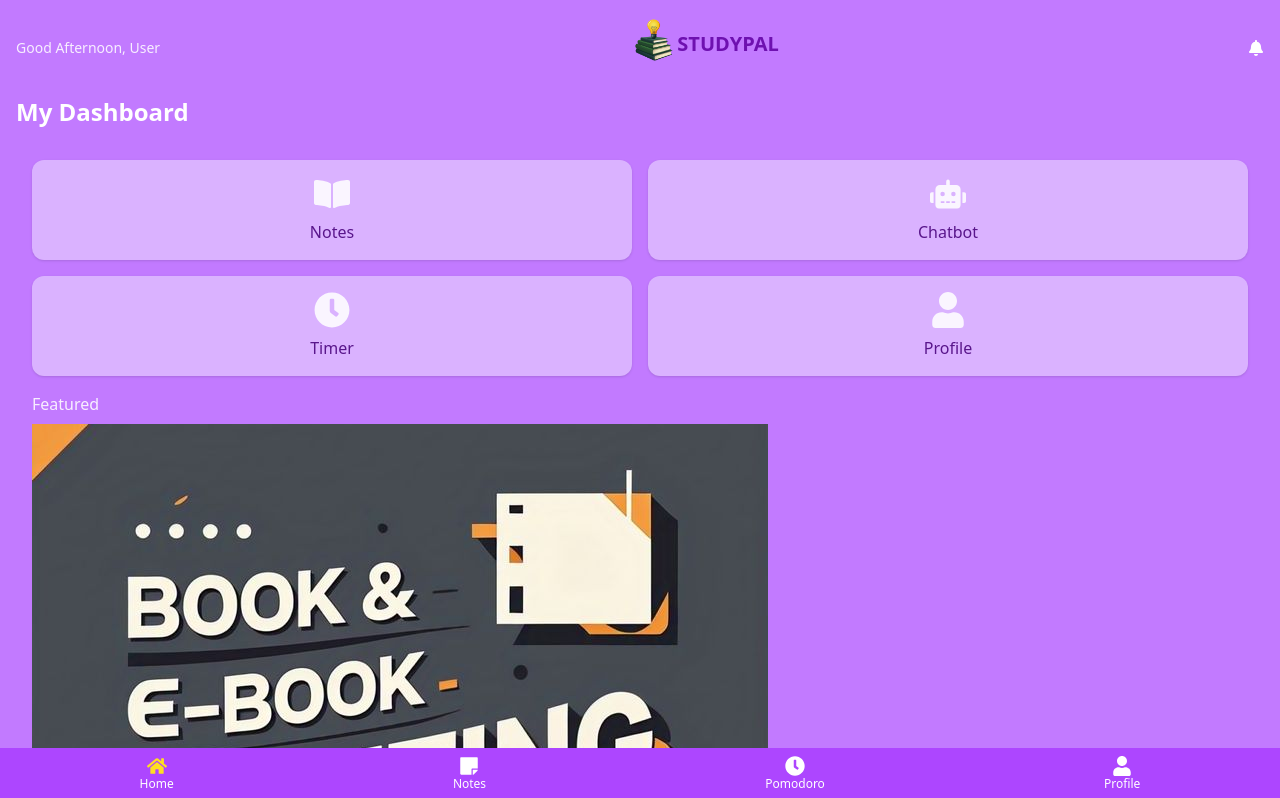
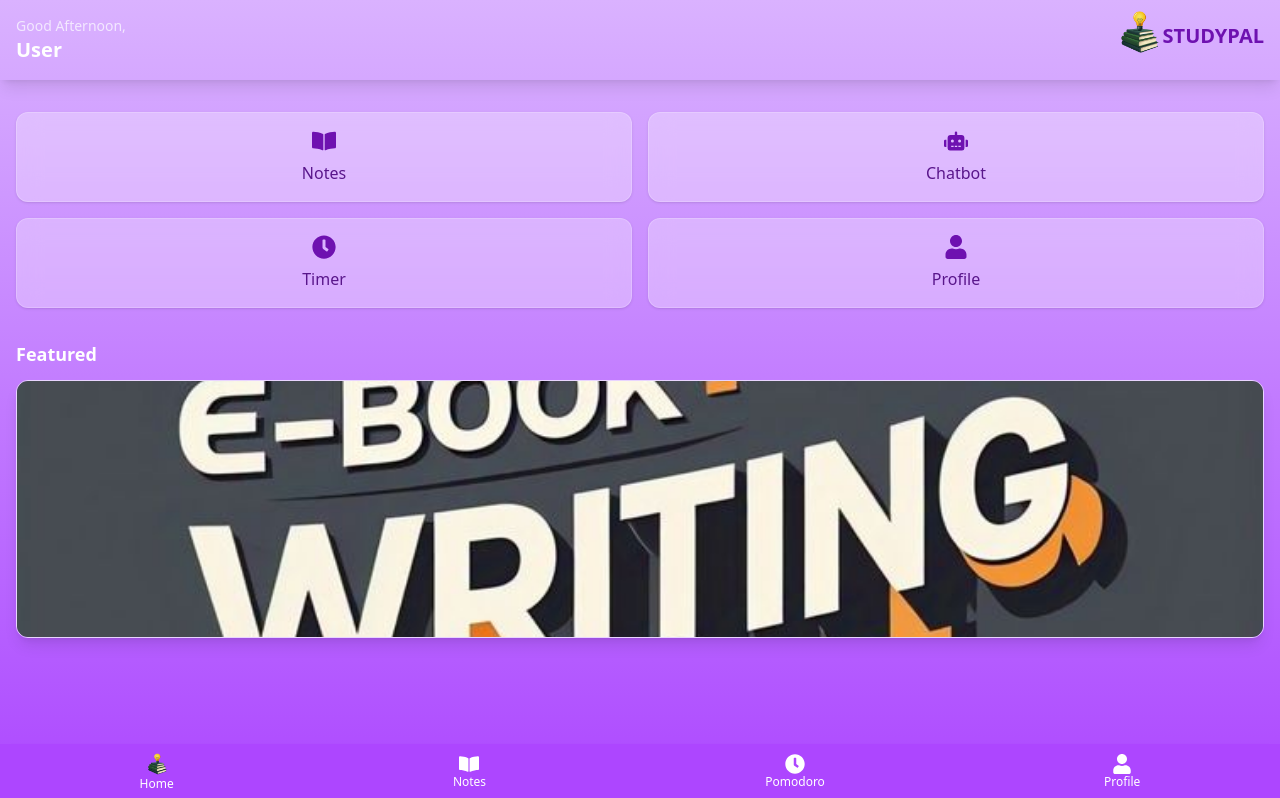
Before and after one commit to JoyObaidu/StudyPal-Webapp--Reactrouter, a React (Vite) app: page /dashboard in a window 1280 px wide. Shown: the top 798 px of the page. Built offline with nearby package versions, Linux system fonts and the light colour scheme.

Commit message:
finished pages

```diff
--- a/src/components/DashboardCard.jsx
+++ b/src/components/DashboardCard.jsx
@@ -1,10 +1,10 @@
 import React from 'react';
 import { Link } from 'react-router-dom';
 
-const DashboardCard = ({ icon, label, to }) => {
+const DashboardCard = ({ icon, label, to, className }) => {
   return (
     <Link to={to} className="no-underline">
-      <div className="bg-purple-300 rounded-xl flex flex-col items-center justify-center p-4 shadow hover:bg-purple-400 transition-all">
+      <div className={`bg-purple-300 rounded-xl flex flex-col items-center justify-center p-4 shadow hover:bg-purple-400 transition-all ${className}`}>
         <div className="text-4xl mb-2">{icon}</div>
         <div className="text-base font-medium text-purple-900">{label}</div>
       </div>
--- a/src/components/Navbar.jsx
+++ b/src/components/Navbar.jsx
@@ -1,26 +1,36 @@
 import React from 'react';
-import { FaHome, FaStickyNote, FaClock, FaUser } from 'react-icons/fa';
+import { FaBookOpen, FaClock, FaUser } from 'react-icons/fa';
 import { Link, useLocation } from 'react-router-dom';
+import Logo from '../assets/logo.png';
 
 const BottomNav = () => {
   const location = useLocation();
 
   const navItems = [
-    { path: '/dashboard', icon: <FaHome />, label: 'Home' },
-    { path: '/notes', icon: <FaStickyNote />, label: 'Notes' },
-    { path: '/pomodoro', icon: <FaClock />, label: 'Pomodoro' },
-    { path: '/profile', icon: <FaUser />, label: 'Profile' },
+    { path: '/dashboard', type: 'image', icon: Logo, label: 'Home' },
+    { path: '/notes', type: 'icon', icon: FaBookOpen, label: 'Notes' },
+    { path: '/pomodoro', type: 'icon', icon: FaClock, label: 'Pomodoro' },
+    { path: '/profile', type: 'icon', icon: FaUser, label: 'Profile' },
   ];
 
   return (
-    <nav className="fixed bottom-0 left-0 right-0 bg-purple-500 shadow-lg">
+    <nav className="fixed bottom-0 left-0 right-0 bg-purple-500 shadow-lg z-50">
       <div className="flex justify-around items-center py-2">
         {navItems.map((item) => {
           const active = location.pathname === item.path;
+
           return (
-            <Link key={item.path} to={item.path} className="flex flex-col items-center text-white hover:text-purple-100">
+            <Link
+              key={item.path}
+              to={item.path}
+              className="flex flex-col items-center text-white hover:text-purple-100"
+            >
               <div className={`${active ? 'text-yellow-300' : ''} text-xl`}>
-                {item.icon}
+                {item.type === 'image' ? (
+                  <img src={item.icon} alt={item.label} className="w-6 h-6" />
+                ) : (
+                  <item.icon />
+                )}
               </div>
               <span className="text-xs">{item.label}</span>
             </Link>
--- a/src/pages/ChangePassword.jsx
+++ b/src/pages/ChangePassword.jsx
@@ -36,7 +36,7 @@ const ChangePassword = () => {
 
       <form
         onSubmit={handleSubmit}
-        className="w-full max-w-md bg-white shadow rounded-lg p-6 space-y-4"
+        className="w-full max-w-md p-6 space-y-4"
       >
         {message && <div className="text-center text-sm text-red-500">{message}</div>}
 
@@ -75,7 +75,7 @@ const ChangePassword = () => {
 
         <button
           type="submit"
-          className="w-full bg-purple-800 text-white py-2 rounded font-semibold hover:bg-purple-700 transition"
+          className="w-full bg-purple-800 text-white py-2 rounded-md font-semibold hover:bg-purple-700 transition"
         >
           Change Password
         </button>
--- a/src/pages/Dashboard.jsx
+++ b/src/pages/Dashboard.jsx
@@ -1,6 +1,6 @@
 import React from 'react'
 import DashboardCard from '../components/DashboardCard'
-import { FaBookOpen, FaClock, FaUser, FaRobot, FaBell } from 'react-icons/fa'
+import { FaBookOpen, FaClock, FaUser, FaRobot } from 'react-icons/fa'
 import BottomNav from '../components/Navbar'
 import Logo from '../components/Logo'
 import { Link } from 'react-router-dom'
@@ -8,29 +8,57 @@ import Featuredimg from '../assets/featured book img.jpg'
 
 const Dashboard = () => {
   return (
-    <div className="min-h-screen p-4 bg-purple-400 pb-16 flex flex-col">
+    <div className="min-h-screen bg-gradient-to-b from-purple-300 via-purple-400 to-purple-500 pb-20 flex flex-col">
 
-      <header>
-        <div className='flex items-center justify-between mb-4'>
-          <h2 className='text-sm'>Good Afternoon, User</h2>
-          <Logo/>
-          <FaBell className="text-white size-4" />
+      {/* Header */}
+      <header className="px-4 py-2 flex items-center justify-between shadow-lg">
+        <div>
+          <h2 className="text-sm text-purple-100">Good Afternoon,</h2>
+          <h1 className="text-xl font-bold text-white">User</h1>
         </div>
-        <h1 className="text-2xl font-bold text-white">My Dashboard</h1>
+        <Logo />
       </header>
 
-      <main className='flex flex-col flex-1 p-4'>
-       <div className="grid grid-cols-2 gap-4 mt-4 cursor-pointer mb-4">
-        <DashboardCard icon={<FaBookOpen />} label="Notes" to="/notes" />
-        <DashboardCard icon={<FaRobot />} label="Chatbot" to="/chatbot" />
-        <DashboardCard icon={<FaClock />} label="Timer" to="/pomodoro" />
-        <DashboardCard icon={<FaUser />} label="Profile" to="/profile" />
-      </div>
+      {/* Main */}
+      <main className="flex-1 p-4">
+        <section className="grid grid-cols-2 gap-4 mt-4">
+          <DashboardCard
+            icon={<FaBookOpen className="text-2xl text-purple-800" />}
+            label="Notes"
+            to="/notes"
+            className="backdrop-blur-md bg-white/30 border border-white/20 hover:bg-white/40 transition rounded-xl shadow"
+          />
+          <DashboardCard
+            icon={<FaRobot className="text-2xl text-purple-800" />}
+            label="Chatbot"
+            to="/chatbot"
+            className="backdrop-blur-md bg-white/30 border border-white/20 hover:bg-white/40 transition rounded-xl shadow"
+          />
+          <DashboardCard
+            icon={<FaClock className="text-2xl text-purple-800" />}
+            label="Timer"
+            to="/pomodoro"
+            className="backdrop-blur-md bg-white/30 border border-white/20 hover:bg-white/40 transition rounded-xl shadow"
+          />
+          <DashboardCard
+            icon={<FaUser className="text-2xl text-purple-800" />}
+            label="Profile"
+            to="/profile"
+            className="backdrop-blur-md bg-white/30 border border-white/20 hover:bg-white/40 transition rounded-xl shadow"
+          />
+        </section>
 
-      <div className='mb-4'>
-        <h2 className='mb-2'>Featured</h2>
-        <img src={Featuredimg} alt="featured bookimage" />
-      </div>
+        {/* Featured Section */}
+        <section className="mt-8">
+          <h2 className="text-lg font-bold text-white mb-3">Featured</h2>
+          <div className="rounded-xl overflow-hidden shadow-lg border border-purple-200">
+            <img
+              src={Featuredimg}
+              alt="Featured Book"
+              className="object-cover w-full h-48 md:h-64"
+            />
+          </div>
+        </section>
       </main>
 
       <BottomNav />
--- a/src/pages/Editor.jsx
+++ b/src/pages/Editor.jsx
@@ -1,6 +1,6 @@
-import React from 'react'
-import Button from '../components/Button'
-import { useNavigate } from 'react-router-dom'
+import React from 'react';
+import Button from '../components/Button';
+import { useNavigate } from 'react-router-dom';
 import BottomNav from '../components/Navbar';
 
 const Editor = () => {
@@ -15,8 +15,16 @@ const Editor = () => {
   });
 
   const handleSave = () => {
+    if (noteContent.trim() === '') {
+      alert('Please write something before saving!');
+      return;
+    }
+
     if (typeof window !== 'undefined') {
-      const updatedNotes = [...existingNotes, { id: Date.now(), content: noteContent }];
+      const updatedNotes = [
+        ...existingNotes,
+        { id: Date.now(), content: noteContent },
+      ];
       window.localStorage.setItem('notes', JSON.stringify(updatedNotes));
       setExistingNotes(updatedNotes);
       navigate('/notes');
@@ -24,24 +32,30 @@ const Editor = () => {
   };
 
   return (
-    <div className="p-10 bg-purple-300 min-h-screen">
-      <h1 className="text-xl font-bold text-purple-800 mb-4">New Note</h1>
-      <textarea
-        className="w-full h-96 p-4 rounded border text-black focus:outline-none focus:ring-2 focus:ring-primary bg-white"
-        placeholder="Start writing here..."
-        value={noteContent}
-        onChange={(e) => setNoteContent(e.target.value)}
-      ></textarea>
-      <button
-      onClick={handleSave}
-      className="mt-4 bg-white shadow-xl rounded-md text-purple-700 px-6 py-2 font-bold hover:bg-purple-700">
-        Save Note Now
-      </button>
+    <div className="min-h-screen bg-gradient-to-b from-purple-50 to-purple-200 flex flex-col items-center p-8">
       <Button />
+
+      <div className="w-full max-w-2xl bg-white shadow-xl border border-purple-200 rounded-xl mt-10 p-6">
+        <h1 className="text-2xl font-bold text-purple-800 mb-4">New Note</h1>
+
+        <textarea
+          className="w-full min-h-[300px] p-4 rounded-lg border border-purple-300 text-purple-950 bg-purple-50 focus:outline-none focus:ring-2 focus:ring-purple-500 resize-none shadow-sm mb-4"
+          placeholder="Start writing your thoughts or ideas here..."
+          value={noteContent}
+          onChange={(e) => setNoteContent(e.target.value)}
+        />
+
+        <button
+          onClick={handleSave}
+          className="w-full bg-purple-700 hover:bg-purple-800 text-white font-semibold px-6 py-3 rounded-lg shadow transition"
+        >
+          Save Note
+        </button>
+      </div>
 
       <BottomNav />
     </div>
-  )
-}
+  );
+};
 
-export default Editor
+export default Editor;
```
Also changed, not shown: src/pages/EditProfile.jsx (+15 -15 lines), src/pages/Notes.jsx (+21 -15 lines), src/pages/Pomodoro.jsx (+58 -15 lines), src/pages/Profile.jsx (+22 -19 lines).
